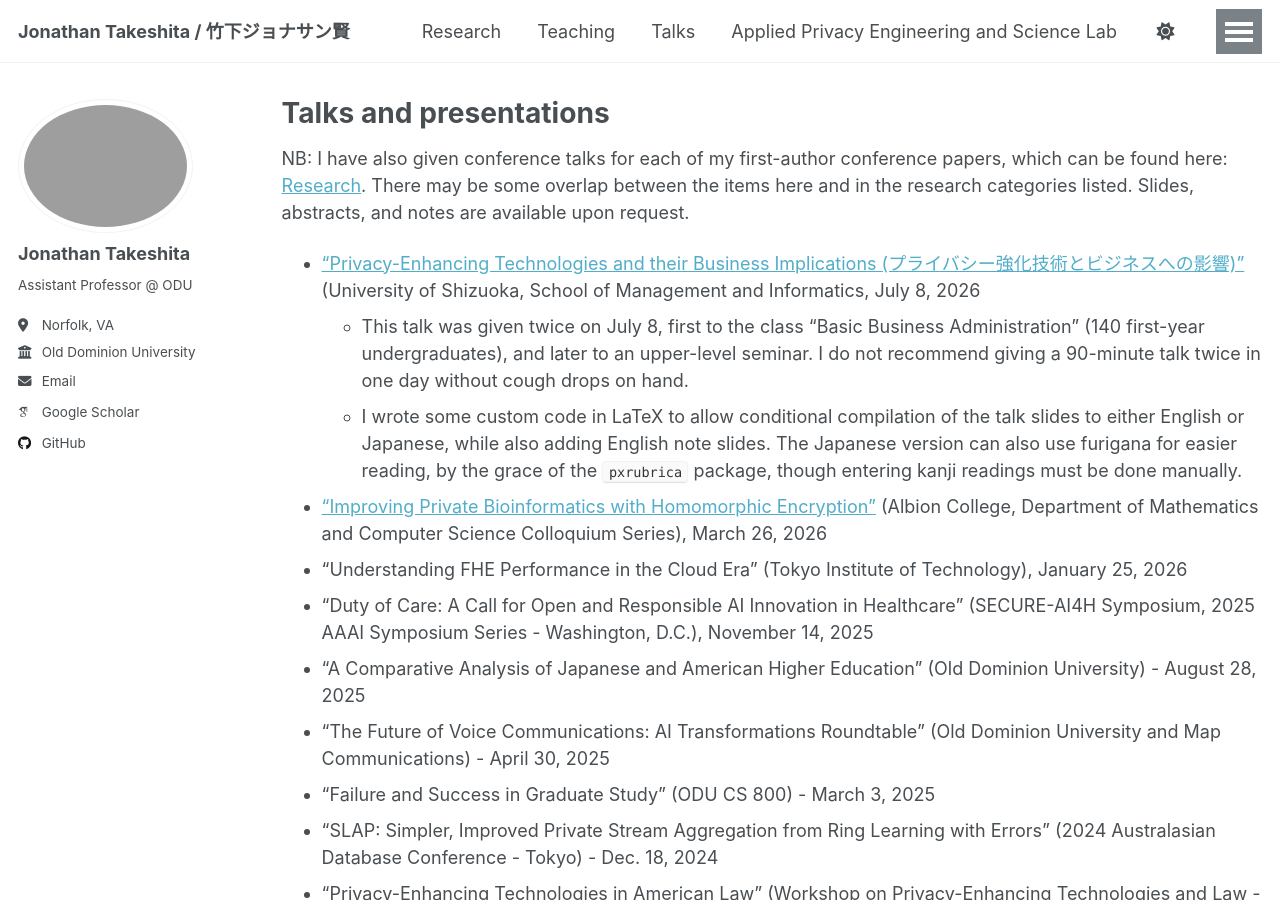
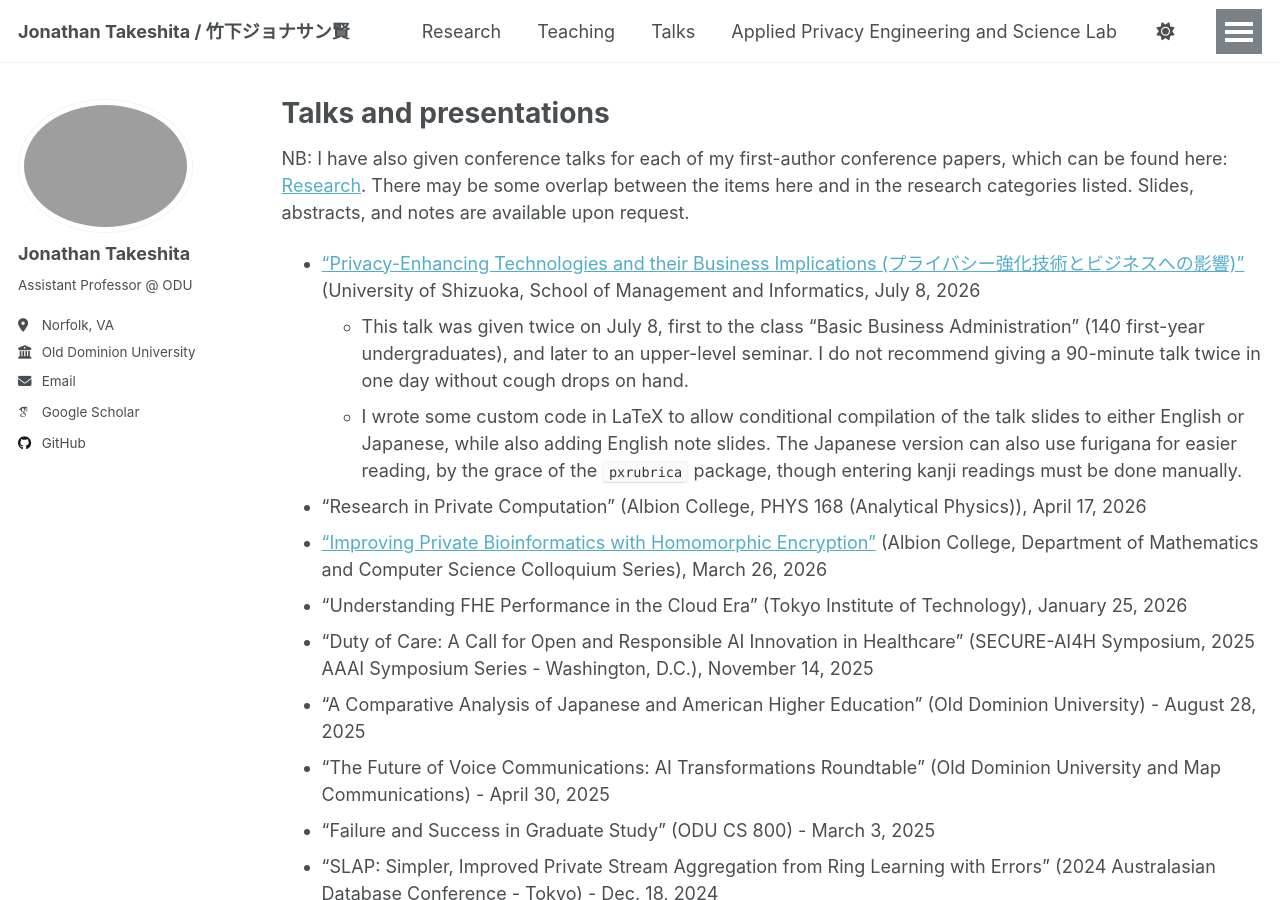
Before and after one commit to jtakeshi/jtakeshi.github.io, a Jekyll site: the page built from _pages/talks.md, in a window 1280 px wide and 900 px high. Built offline with Jekyll 4.4.1, drawn with Linux system fonts in a browser that asks for light colours; some web fonts are replaced; a script that is not in the unit is left out.

Commit message:
Add new talk on Research in Private Computation

```diff
--- a/_pages/talks.md
+++ b/_pages/talks.md
@@ -11,6 +11,7 @@ Slides, abstracts, and notes are available upon request.
 * ["Privacy-Enhancing Technologies and their Business Implications (プライバシー強化技術とビジネスへの影響)"](/files/shizuken-talk-2026.pdf) (University of Shizuoka, School of Management and Informatics, July 8, 2026
   * This talk was given twice on July 8, first to the class "Basic Business Administration" (140 first-year undergraduates), and later to an upper-level seminar. I do not recommend giving a 90-minute talk twice in one day without cough drops on hand.
   * I wrote some custom code in LaTeX to allow conditional compilation of the talk slides to either English or Japanese, while also adding English note slides. The Japanese version can also use furigana for easier reading, by the grace of the `pxrubrica` package, though entering kanji readings must be done manually.
+* "Research in Private Computation" (Albion College, PHYS 168 (Analytical Physics)), April 17, 2026
 * ["Improving Private Bioinformatics with Homomorphic Encryption"](http://mathcs.albion.edu/Colloquium_List.php?year=2025) (Albion College, Department of Mathematics and Computer Science Colloquium Series), March 26, 2026
 * "Understanding FHE Performance in the Cloud Era" (Tokyo Institute of Technology), January 25, 2026
 * "Duty of Care: A Call for Open and Responsible AI Innovation in Healthcare" (SECURE-AI4H Symposium, 2025 AAAI Symposium Series  - Washington, D.C.), November 14, 2025
```
